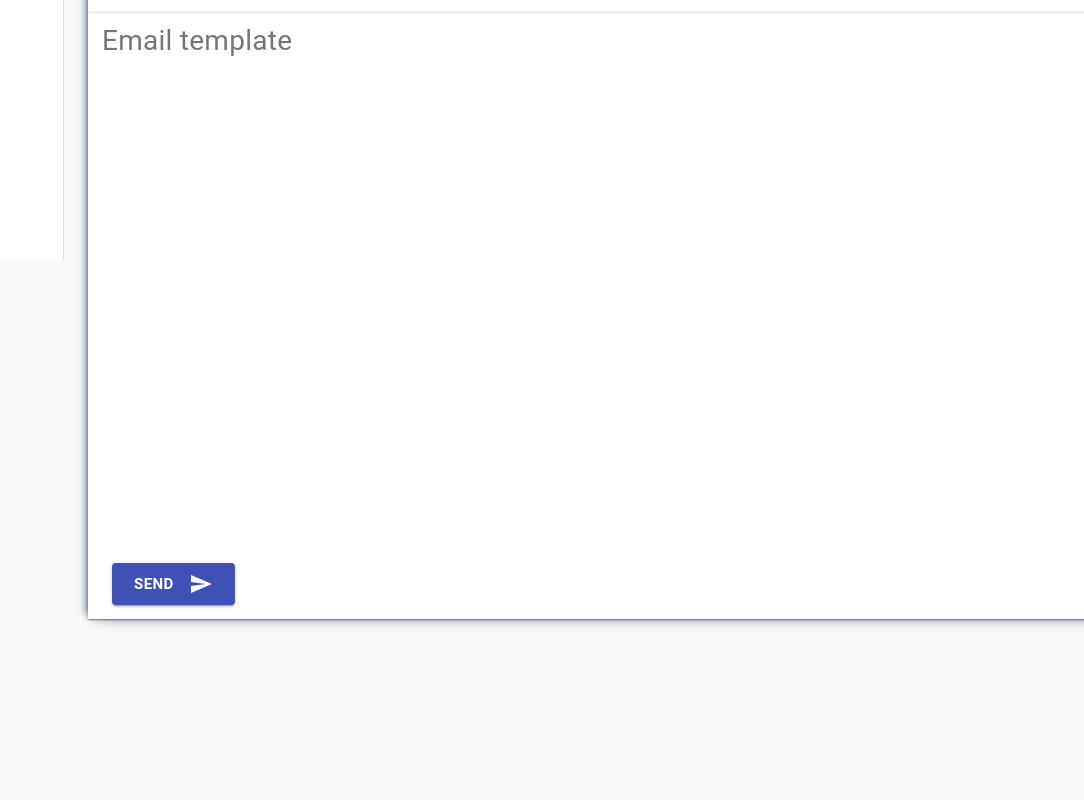
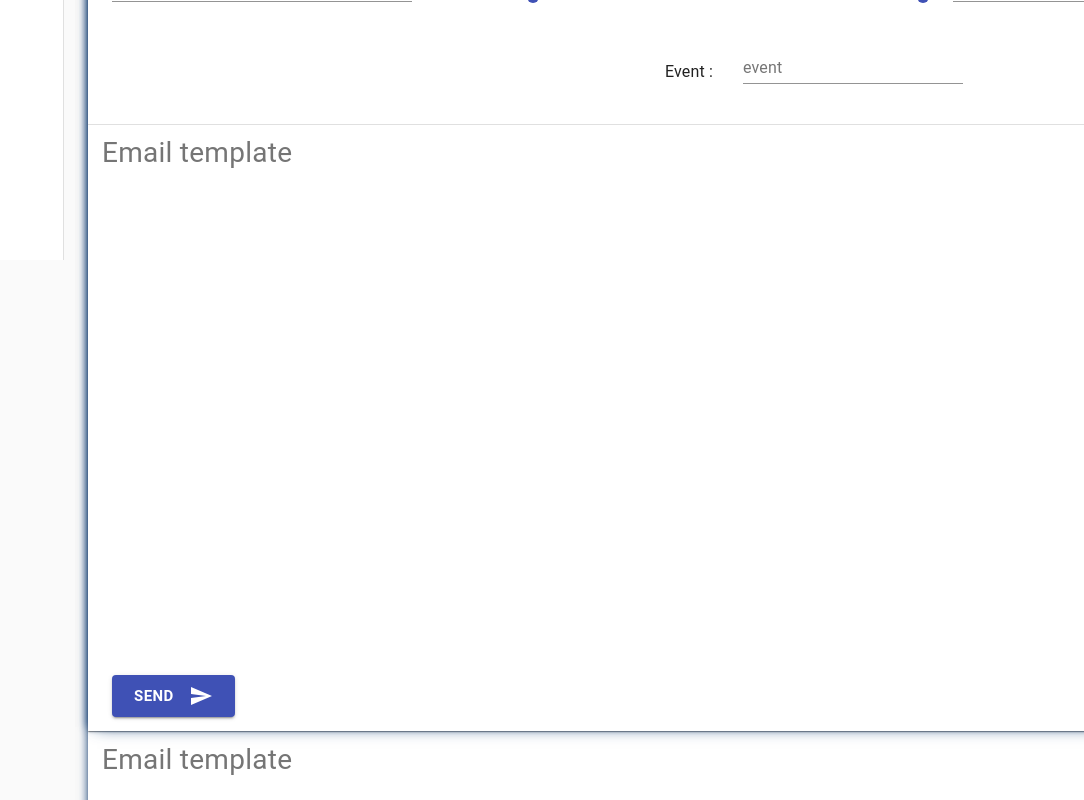
Before and after one commit to Yadav099/smartcomm-front, a React (Create React App) app: page /Home in a window 1280 px wide. Shown: the part 540-1340 px from the top of the page, without its empty margins (196-1280 px from the left). Before the commit the page ends 1183 px from the top, so only its background shows below. Built offline with nearby package versions, Linux system fonts and the light colour scheme.

Commit message:
updated Filter component

```diff
--- a/src/Component/Filters/index.tsx
+++ b/src/Component/Filters/index.tsx
@@ -3,6 +3,7 @@ import "./main.scss";
 import { Filters } from "../../Constant/Constant";
 import {
   FormControl,
+
   FormLabel,
   RadioGroup,
   FormControlLabel,
@@ -11,7 +12,9 @@ import {
   createStyles,
   Typography,
   Container,
-  TextField
+  TextField, Button,
+  Paper,
+  Divider,
 } from "@material-ui/core";
 import { Row, Col } from "react-bootstrap";
 import Checkbox from "@material-ui/core/Checkbox";
@@ -21,12 +24,15 @@ import InputLabel from "@material-ui/core/InputLabel";
 import { withStyles, Theme } from "@material-ui/core/styles";
 
 import NativeSelect from "@material-ui/core/NativeSelect";
-import InputBase from "@material-ui/core/InputBase";
+import TextareaAutosize from "@material-ui/core/TextareaAutosize";
+import SendIcon from "@material-ui/icons/Send";
 
 //to accept the prop from home
 interface IFilter {
   selectFilter: (index: number) => void;
+  send: (filter: number, content: string) => void;
 }
+
 const useStyles = makeStyles(() =>
   createStyles({
     root: {
@@ -59,11 +65,12 @@ const useStyles = makeStyles(() =>
 );
 
 //filter component used in home container
-const Filter = (prop: IFilter) => {
+const Filter = (prop: any) => {
   const filterStyle = useStyles();
   const [value, setValue] = React.useState<number[]>([0, 100]);
   const [gender, setGender] = React.useState("");
   const [interest, setInterest] = React.useState("");
+
 
   const handleSliderChange = (event: any, newValue: number | number[]) => {
     setValue(newValue as number[]);
@@ -95,8 +102,24 @@ const Filter = (prop: IFilter) => {
     console.log(state.checkedB);
     console.log(state.checkedC);
   };
+
+  const [filter, setFilter] = React.useState(0);
+
+  //function to set filter
+  const selectFilter = (index: number) => {
+    setFilter(index);
+  };
+  //state to set email content
+  const [emailContent, setEmailContent] = React.useState("");
+
+  //function to set state of email content on change
+  const emailBody = (event: any) => {
+    setEmailContent(event.target.value);
+  };
   return (
-    <Container>
+    <Paper className="emailComponent" square>
+      <FormControl className="textAreaWrapper">
+      <Container>
       <Row>
         <FormControl component="fieldset" className={filterStyle.root}>
           <div className={filterStyle.filter_label}>
@@ -242,6 +265,38 @@ const Filter = (prop: IFilter) => {
       <br />
       <br />
     </Container>
+        <Divider />
+
+        <FormLabel className="email_label" style={{ fontSize: "2em" }}>
+          Email template
+        </FormLabel>
+        <TextareaAutosize
+          rowsMax={200}
+          style={{ height: "30em", width: "80em", fontSize: "16px" }}
+          className="textArea"
+          aria-label="maximum height"
+          onChange={value => {
+            emailBody(value);
+          }}
+          onKeyDown={value => emailBody(value)}
+        />
+        <Container className="buttonWrapper">
+          <Button
+            variant="contained"
+            color="primary"
+            size="large"
+            onClick={() => {
+              prop.send(filter, emailContent);
+            }}
+          >
+            <b className="submitLabel">Send</b>
+            <SendIcon />
+          </Button>
+        </Container>
+      </FormControl>
+    </Paper>
+
+
   );
 };
 
--- a/src/Component/Filters/main.scss
+++ b/src/Component/Filters/main.scss
@@ -2,3 +2,54 @@
   display: flex;
   flex-direction: row;
 }
+
+.emailComponent {
+  width: fit-content;
+  display: flex;
+  flex-direction: column;
+
+  height: fit-content;
+  margin: 8em auto 0 auto;
+  background-color: blue($color: #000000);
+}
+.email_label {
+  display: flex;
+  justify-content: flex-start;
+  font-size: 1.5em;
+  margin: 0.5em;
+}
+.textArea {
+  width: 20em;
+  height: 15em;
+  border: none;
+}
+.textLabel {
+  padding: 5px;
+}
+
+.textAreaWrapper {
+  box-shadow: 5px 0 15px -4px rgba(31, 73, 125, 0.8),
+    -5px 0 8px -4px rgba(31, 73, 125, 0.8);
+}
+
+.buttonWrapper {
+  display: flex;
+  justify-content: flex-end;
+  padding: 1em;
+}
+.previewComponent {
+  width: 35em;
+  height: 38em;
+}
+@media only screen and (max-width: 600px) {
+  .emailComponent {
+    margin: 0;
+  }
+  .textArea {
+    width: 20rem !important;
+    height: 20rem !important;
+  }
+}
+.submitLabel {
+  margin-right: 1em;
+}
```
